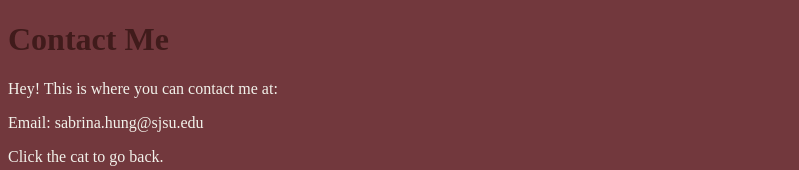
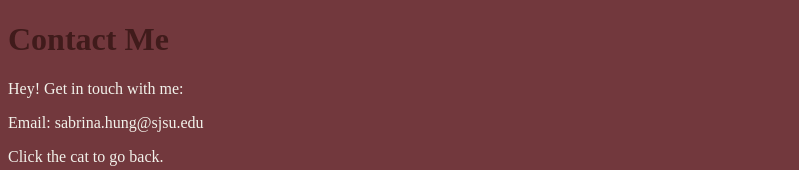
Before and after one commit to s4bsa/s4bsa.github.io, a plain HTML site: page contact.html in a window 1280 px wide. Shown: the top 170 px of the page, without its empty margins (0-799 px from the left). Drawn offline with Linux system fonts and the light colour scheme.

Commit message:
Update contact.html

```diff
--- a/contact.html
+++ b/contact.html
@@ -12,7 +12,7 @@
 </head>
 <body>
     <h1>Contact Me</h1>
-    <p>Hey! This is where you can contact me at:</p>
+    <p>Hey! Get in touch with me:</p>
     <p>Email: sabrina.hung@sjsu.edu</p>
     <p> Click the cat to go back.</p>
     <a href="index.html">
```
